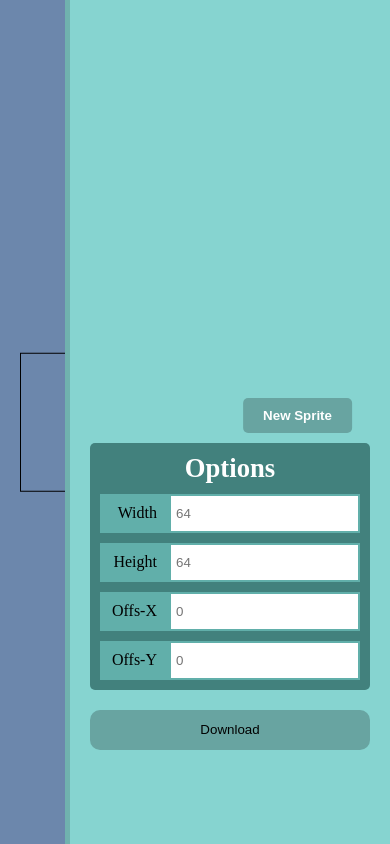
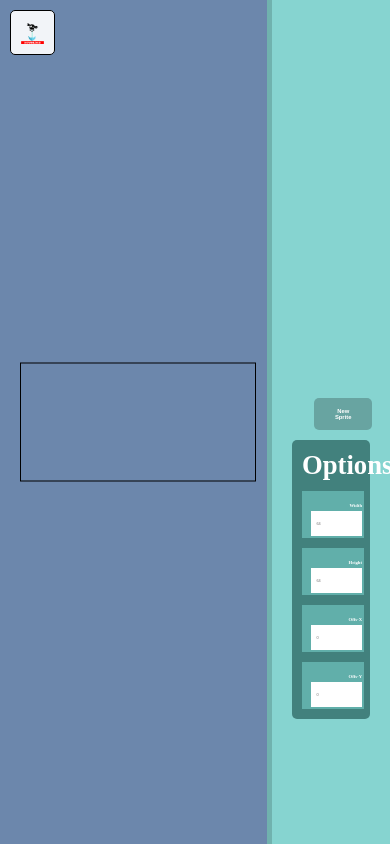
Before and after one commit to damatomos/G2SOS, a plain HTML site: page index.html in a window 390 px wide. Drawn offline with Linux system fonts and the light colour scheme.

Commit message:
try add responsive mode

```diff
--- a/css/style.css
+++ b/css/style.css
@@ -11,7 +11,7 @@ html, body {
 body > canvas {
     position: fixed;
 
-    width: 70%;
+    width: 60%;
 
     max-width: 1024;
     max-height: 512;
@@ -48,9 +48,11 @@ body > .input-block {
     position: fixed;
     background-color: #86d4d0;
     height: 100%;
+    width: 20%;
     right: 0;
     padding: 20px;
     border-left: 5px solid #4c7a7862;
+    overflow-y: scroll;
 }
 
 /* Container de entrda de imagens */
@@ -78,13 +80,14 @@ body > .input-block {
 }
 
 .image-load > button {
-    width: 20px;
-    height: 20px;
+    width: 10%;
+    height: 10%;
     background-color: red;
     border: none;
     cursor: pointer;
     margin: 0;
     color: white;
+    font-size: 1em;
 }
 
 .image-load > img {
@@ -105,7 +108,7 @@ body > .input-block {
     display: inline-block;
     background-color: rgba(0, 0, 0, 0.226);
     cursor: pointer;
-    padding: 20px 50px;
+    padding: 5% 15%;
     color: white;
     border-radius: 10px;
     border: 1.5px solid #3d615f;
@@ -125,6 +128,7 @@ body > .input-block {
     position: relative;
     left: 90%;
     transform: translateX(-100%);
+    font-size: 1.5vw;
 
 }
 
@@ -164,44 +168,40 @@ body > .input-block {
     margin: 0px;
     margin-top: 10px;
     border: 2px solid #61afaa;
+    width: 100%;
 }
 .input-options > label {
-    margin: 0;
-    padding: 5px 10px;
+    color: white;
+    font-weight: bold;
+    position: relative;
+    font-size: 1.2vw;
 }
 
 .input-options > input {
     margin: 0;
     border: none;
     padding: 10px 5px;
-
+    width: 70%;
     position: relative;
     right: 0;
+    font-size: 1vw;
 }
 .input-options > input:focus {
     outline: none;
 }
 
 /* Download */
-.input-block > .bnt-download {
-    background-color: #68a4a1;
-    position: static;
-    bottom: 0;
-    width: 100%;
-    height: 40px;
-    border-radius: 10px;
+ body > .bnt-download {
+    background-color: rgba(255, 255, 255, 0.911);
+    background-size: 100%;
+    position: fixed;
+    width: 6%;
+    max-width: 90px;
+    border-radius: 5px;
     border: none;
     cursor: pointer;
     overflow: none;
+    margin: 10px;
+    border: 1px solid black;
+    padding: 10px;
 }
-
-.bnt-download:hover {
-    background-color: #59aca7;
-    color: white;
-    outline: none;
-}
-
-.bnt-download:focus {
-    overflow: none;
-    outline: 0;
-}
--- a/index.html
+++ b/index.html
@@ -3,6 +3,7 @@
 <html lang="pt-br">
 	<head>
 		<title>Generate SpriteSheet Of Sprite</title>
+		<meta name="viewport" content="width=device-width, initial-scale=1.0">
 		<meta charset="utf-8">
 		<meta author="Mikhael D'Amato">
 		<link rel="stylesheet" href="css/style.css">
@@ -43,8 +44,9 @@
 				</div>
 
 			</div>
-			<button onclick="downloadImage()" class="bnt-download">Download</button> <!-- End button-->
 		</section> <!-- end input-block -->
+
+		<img src="icon_download_g2sos.png" onclick="downloadImage()" class="bnt-download"></img> <!-- End button-->
 
 		<script src="js/script.js"></script>
 	</body>
--- a/js/script.js
+++ b/js/script.js
@@ -1,3 +1,4 @@
+
 var loadContainer = window.document.getElementById('load-container');
 var canvas = document.getElementById("canvas");
 var context = canvas.getContext('2d');
@@ -53,6 +54,11 @@ function drawSpriteSheet() {
 }
 
 function downloadImage() {
+
+    if ( sprites.length == 0 ) {
+        alert('Create your sprite before downloading! ^^')
+        return false;
+    }
 
     let newCanvas = window.document.createElement('canvas');
     newCanvas.width = sprites.length * spriteWidth;
```
Also changed, not shown: icon_download_g2sos.png (added).
